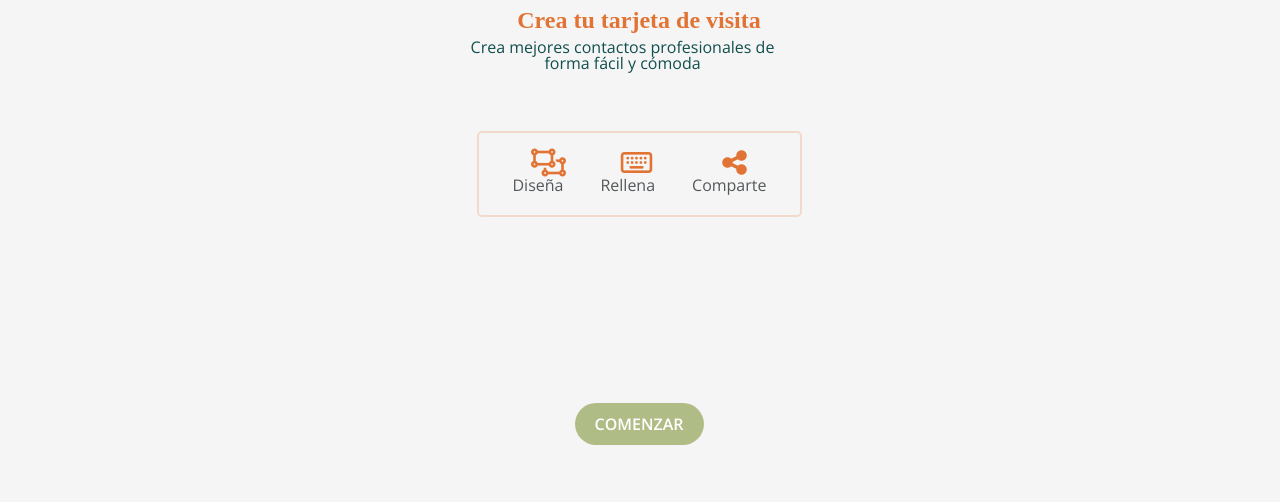
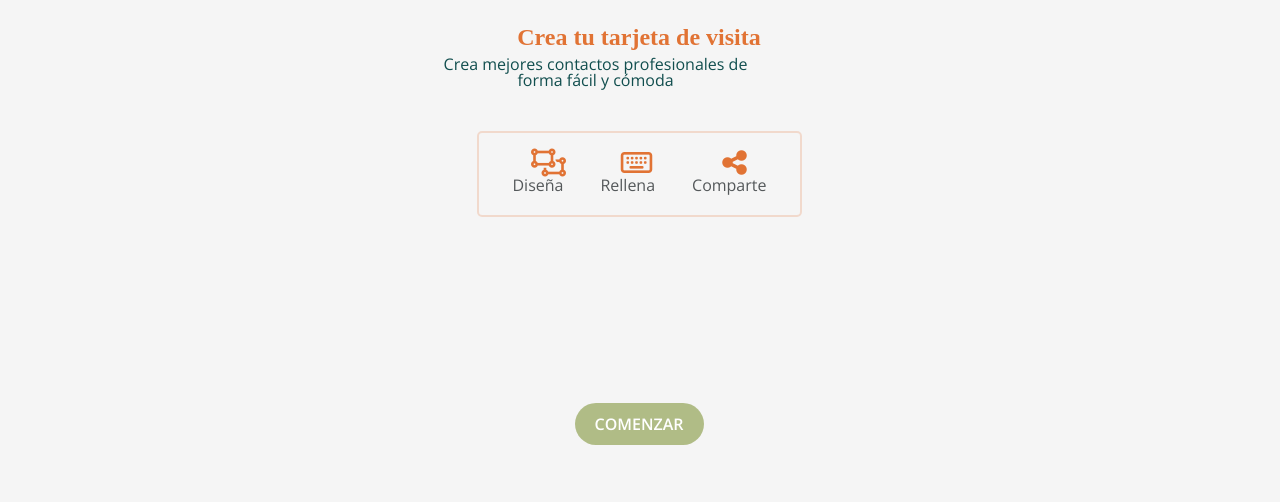
Before and after one commit to Adalab/project-promo-n-module-2-team-3, a website: page src/html/index.html in a window 1280 px wide. Shown: the part 295-797 px from the top of the page. Drawn offline with nearby package versions, Linux system fonts and the light colour scheme; files that its build step writes are made by us from their sources; files whose address does not match are found by name.

Commit message:
mistakes pending to be arranged

```diff
--- a/src/html/index.html
+++ b/src/html/index.html
@@ -28,6 +28,7 @@
   </head>
 
   <body>
+    <div class="page">
       <main class="main">
         <img
           src="./assets/images/awesome-logo-card.png"
@@ -68,6 +69,7 @@
         </a>
       </main>
       <include src="./partials/footer.html"></include>
+    </div>
     <script src="./assets/js/main.js"></script>
   </body>
 </html>
--- a/src/scss/pages/_index.scss
+++ b/src/scss/pages/_index.scss
@@ -1,6 +1,9 @@
+.page {
+  height: 100%; // margen de abajo pendiente de eliminar
+}
 .main {
   width: 100%;
-  height: 100%;
+  height: 100%; //margen no visible
   padding: 94px 26px 30px 25px;
   background-color: $white-four;
   margin: auto;
@@ -40,7 +43,7 @@
 .main__text {
   width: 264.8px;
   height: 38.4px;
-  margin: 0px 1.6px 0px 1.6px;
+  margin: 0px 1.6px 0px 1.6px; // pendiente arreglar
   font-family: $OpenSans;
   font-size: 13px;
   color: $dark_green_blue;
@@ -48,7 +51,7 @@
   @media all and (min-width: 768px) {
     width: 331px;
     height: 48px;
-    margin: 0px 60px 44px 27px;
+    margin: 0px 0px 27px 0px;
     font-size: 16px;
   }
 }
```
Lines whose indentation alone changed are shown as unchanged.
